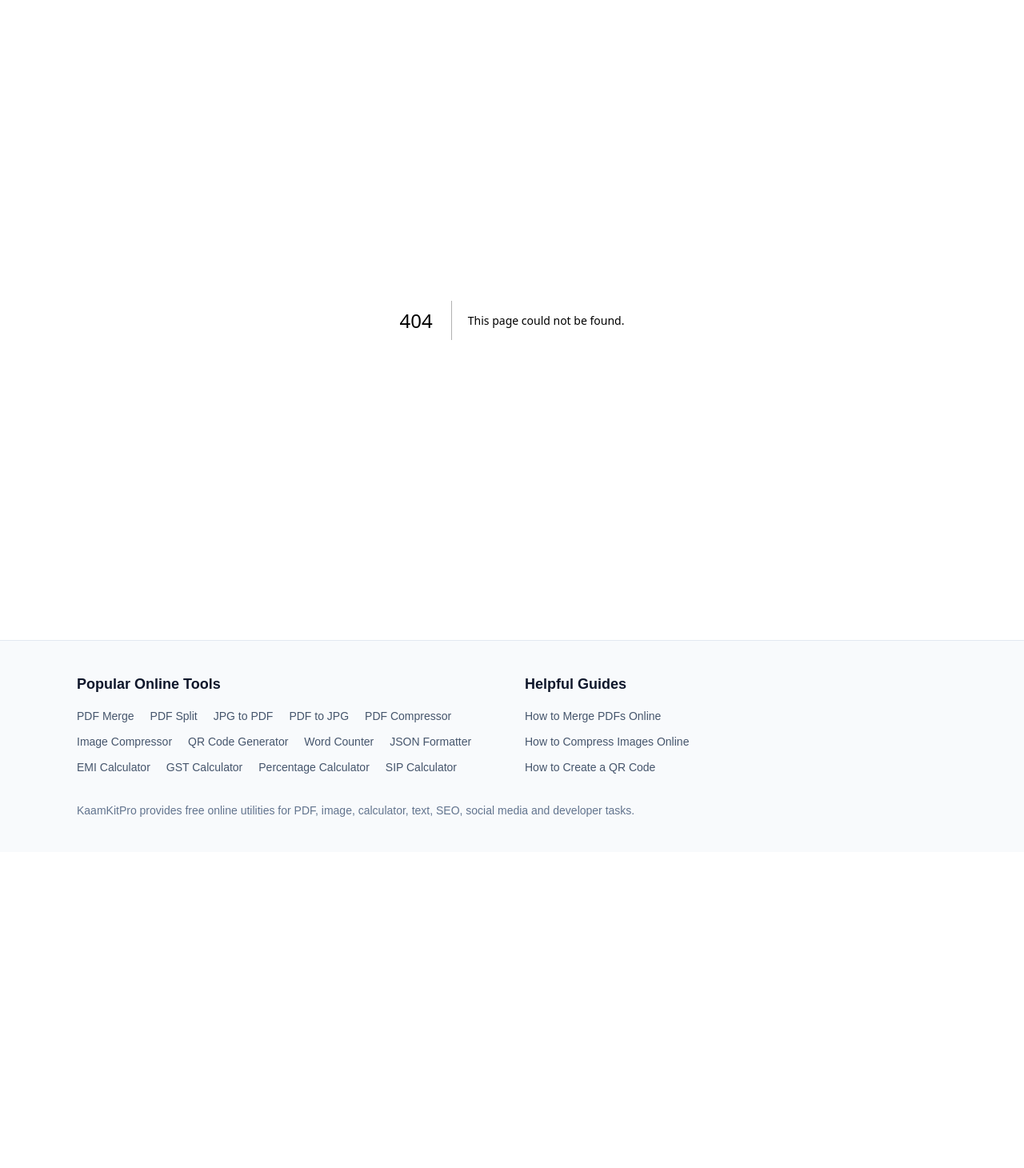
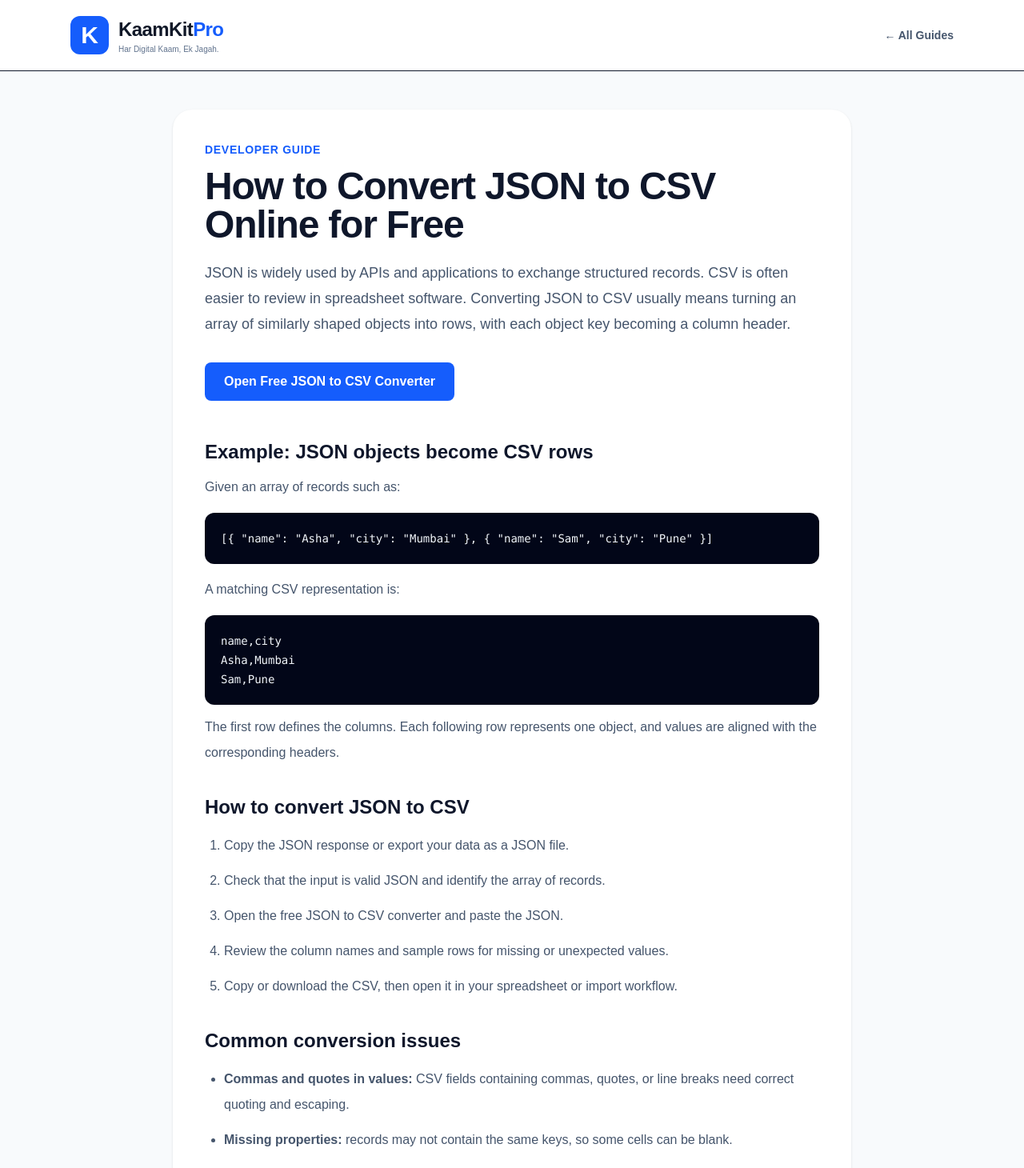
Before and after one commit to WellProSoftware/kaamkitpro, a Next.js app: page /guides/json-to-csv in a window 1280 px wide. Before the commit this address had no page. Shown: the top 1460 px of the page at 80% size. Before the commit the page ends 1065 px from the top, so only its background shows below. Built offline with nearby package versions, Linux system fonts and the light colour scheme.

Commit message:
seo: add practical JSON to CSV conversion guide

```diff
--- /dev/null
+++ b/src/app/guides/json-to-csv/page.tsx
@@ -0,0 +1,81 @@
+import Link from "next/link";
+import type { Metadata } from "next";
+import BrandLogo from "@/components/BrandLogo";
+
+export const metadata: Metadata = {
+  title: "How to Convert JSON to CSV Online for Free",
+  description:
+    "Learn how to convert a JSON array into a CSV spreadsheet, handle commas and quotes, understand nested data, and download a clean CSV file for free.",
+  alternates: { canonical: "https://kaamkitpro.com/guides/json-to-csv" },
+};
+
+export default function JsonToCsvGuide() {
+  return (
+    <main className="min-h-screen bg-slate-50 text-slate-900">
+      <header className="border-b bg-white">
+        <div className="mx-auto flex max-w-6xl items-center justify-between px-6 py-5">
+          <BrandLogo />
+          <Link href="/guides" className="text-sm font-semibold text-slate-600 hover:text-slate-900">← All Guides</Link>
+        </div>
+      </header>
+      <article className="mx-auto max-w-4xl px-6 py-12">
+        <div className="rounded-3xl bg-white p-7 shadow-sm md:p-10">
+          <p className="text-sm font-semibold uppercase tracking-wider text-blue-600">Developer Guide</p>
+          <h1 className="mt-3 text-4xl font-bold tracking-tight md:text-5xl">How to Convert JSON to CSV Online for Free</h1>
+          <p className="mt-5 text-lg leading-8 text-slate-600">
+            JSON is widely used by APIs and applications to exchange structured records. CSV is often easier to review in spreadsheet software. Converting JSON to CSV usually means turning an array of similarly shaped objects into rows, with each object key becoming a column header.
+          </p>
+          <div className="mt-8">
+            <Link href="/tools/json-to-csv" className="inline-block rounded-lg bg-blue-600 px-6 py-3 font-semibold text-white hover:bg-blue-700">Open Free JSON to CSV Converter</Link>
+          </div>
+          <div className="mt-12 space-y-9">
+            <section>
+              <h2 className="text-2xl font-bold">Example: JSON objects become CSV rows</h2>
+              <p className="mt-3 leading-8 text-slate-600">Given an array of records such as:</p>
+              <pre className="mt-4 overflow-x-auto rounded-xl bg-slate-950 p-5 text-sm leading-6 text-slate-100"><code>{'[{ "name": "Asha", "city": "Mumbai" }, { "name": "Sam", "city": "Pune" }]'}</code></pre>
+              <p className="mt-4 leading-8 text-slate-600">A matching CSV representation is:</p>
+              <pre className="mt-4 overflow-x-auto rounded-xl bg-slate-950 p-5 text-sm leading-6 text-slate-100"><code>{'name,city\nAsha,Mumbai\nSam,Pune'}</code></pre>
+              <p className="mt-3 leading-8 text-slate-600">The first row defines the columns. Each following row represents one object, and values are aligned with the corresponding headers.</p>
+            </section>
+            <section>
+              <h2 className="text-2xl font-bold">How to convert JSON to CSV</h2>
+              <ol className="mt-4 list-decimal space-y-3 pl-6 leading-8 text-slate-600">
+                <li>Copy the JSON response or export your data as a JSON file.</li>
+                <li>Check that the input is valid JSON and identify the array of records.</li>
+                <li>Open the free JSON to CSV converter and paste the JSON.</li>
+                <li>Review the column names and sample rows for missing or unexpected values.</li>
+                <li>Copy or download the CSV, then open it in your spreadsheet or import workflow.</li>
+              </ol>
+            </section>
+            <section>
+              <h2 className="text-2xl font-bold">Common conversion issues</h2>
+              <ul className="mt-4 list-disc space-y-3 pl-6 leading-8 text-slate-600">
+                <li><strong>Commas and quotes in values:</strong> CSV fields containing commas, quotes, or line breaks need correct quoting and escaping.</li>
+                <li><strong>Missing properties:</strong> records may not contain the same keys, so some cells can be blank.</li>
+                <li><strong>Nested objects and arrays:</strong> CSV is a flat table. Decide how nested values should be represented before exporting.</li>
+                <li><strong>Different value types:</strong> spreadsheet applications may interpret values as dates, numbers, or formulas. Review important fields after opening the file.</li>
+                <li><strong>Unexpected structure:</strong> many converters expect an array of objects rather than a single object or unrelated JSON values.</li>
+              </ul>
+            </section>
+            <section>
+              <h2 className="text-2xl font-bold">When should you use CSV instead of JSON?</h2>
+              <p className="mt-3 leading-8 text-slate-600">CSV works well for flat tabular data, spreadsheet review, and imports into systems that accept rows and columns. JSON is better suited to nested records, arrays, and API payloads. Keep a JSON copy when you need to preserve structure that a flat CSV cannot represent directly.</p>
+            </section>
+            <section className="rounded-2xl bg-slate-50 p-6">
+              <h2 className="text-2xl font-bold">Protect private information</h2>
+              <p className="mt-3 leading-8 text-slate-600">Before using an online converter, review how the service handles input and whether it meets your data policies. Do not paste passwords, access tokens, confidential customer records, or personal information unless you are authorized to do so. Use redacted sample data when testing.</p>
+            </section>
+            <section>
+              <h2 className="text-2xl font-bold">Related free tools</h2>
+              <div className="mt-4 flex flex-wrap gap-4">
+                <Link href="/tools/csv-to-json" className="font-semibold text-blue-600 hover:text-blue-800">CSV to JSON Converter →</Link>
+                <Link href="/tools/json-formatter" className="font-semibold text-blue-600 hover:text-blue-800">JSON Formatter →</Link>
+                <Link href="/tools/text-diff-checker" className="font-semibold text-blue-600 hover:text-blue-800">Text Diff Checker →</Link>
+              </div>
+            </section>
+          </div>
+        </div>
+      </article>
+    </main>
+  );
+}
```
